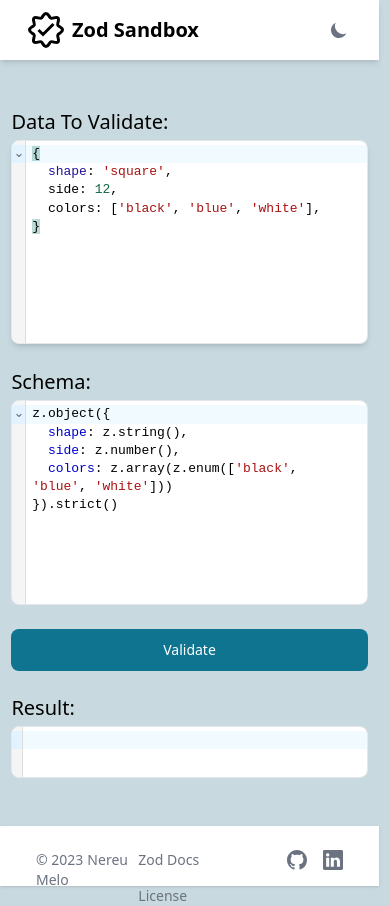
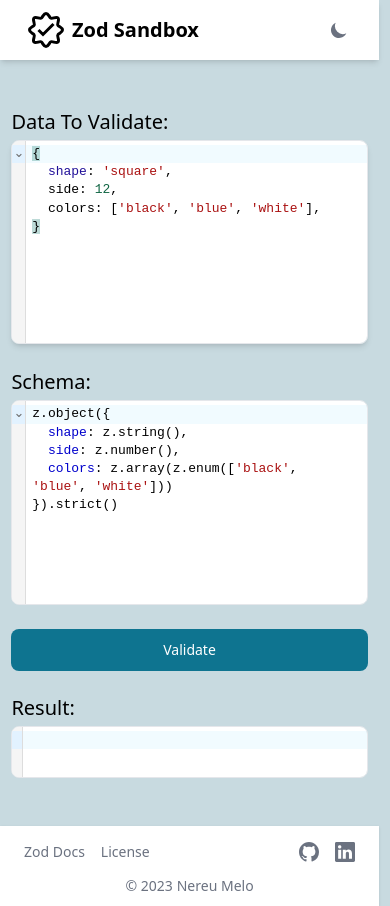
Before and after one commit to nereumelo/zod-sandbox, a React (Vite) app: page / in a window 390 px wide. Built offline with nearby package versions, Linux system fonts and the light colour scheme.

Commit message:
Fix footer responsive layout

```diff
--- a/src/App.tsx
+++ b/src/App.tsx
@@ -11,7 +11,7 @@
   return (
     <MainContextProvider>
       <Flowbite theme={setTheme()}>
-      <div className="h-screen w-[calc(100vw-11px)] md:w-screen relative grid grid-rows-[60px_auto_60px] gap-12">
+      <div className="h-screen w-[calc(100vw-11px)] md:w-screen relative grid grid-rows-[60px_auto_80px] sm:grid-rows-[60px_auto_60px] gap-12">
         <Navbar />
         <Outlet context={Router} />
         <Footer />
--- a/src/components/Footer.tsx
+++ b/src/components/Footer.tsx
@@ -3,20 +3,20 @@
 
 export default function Footer() {
   return (
-    <FBFooter container>
-      <div className='w-full grid grid-cols-3 justify-items-center lg:px-10 px-3'>
+    <FBFooter className='sm:py-6 sm:px-14 py-4 px-6'>
+      <div className='h-full w-full grid sm:grid-cols-3 sm:grid-rows-1 grid-cols-2 grid-rows-2 justify-items-center gap-y-5'>
         <a
           // href="https://nereu.dev"
           target="_blank"
           rel="noreferrer"
-          className='justify-self-start select-none'
+          className='sm:justify-self-start justify-self-center select-none sm:row-start-1 row-start-2 sm:col-span-1 col-span-2'
         >
           <FBFooter.Copyright
             by="Nereu Melo"
             year={2023}
           />
         </a>
-        <FBFooter.LinkGroup className='lg:gap-0 gap-4'>
+        <FBFooter.LinkGroup className='lg:gap-0 gap-4 row-start-1 sm:col-start-2 sm:justify-self-center justify-self-start'>
           <FBFooter.Link href="https://zod.dev/" target='_blank' rel="noreferrer">
             Zod Docs
           </FBFooter.Link>
@@ -24,7 +24,7 @@
             License
           </FBFooter.Link>
         </FBFooter.LinkGroup>
-        <div className='flex gap-4 justify-self-end'>
+        <div className='flex gap-4 justify-self-end row-start-1 sm:col-start-3'>
           <FBFooter.Icon
             href="https://github.com/nereumelo/zod-sandbox"
             target='_blank'
```
